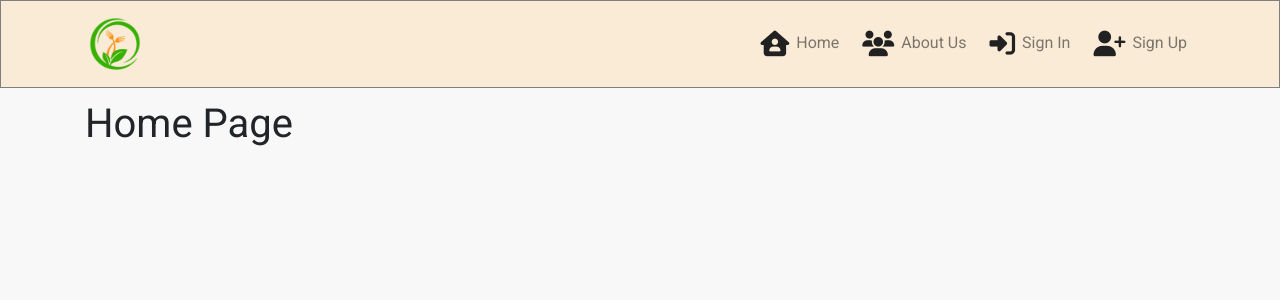
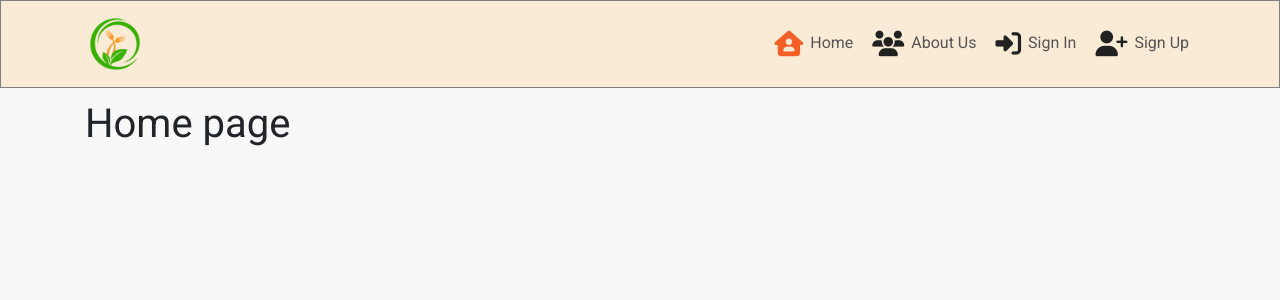
Before and after one commit to Dayasuvagiya/project-5, a React (Create React App) app: page / in a window 1280 px wide. Shown: the top 300 px of the page. Built offline with nearby package versions, Linux system fonts and the light colour scheme.

Commit message:
Added routes to the navbar

```diff
--- a/package.json
+++ b/package.json
@@ -10,7 +10,7 @@
     "react": "^18.2.0",
     "react-bootstrap": "^1.6.3",
     "react-dom": "^18.2.0",
-    "react-router-dom": "^5.3.0",
+    "react-router-dom": "^5.3.4",
     "react-scripts": "5.0.1",
     "web-vitals": "^2.1.4"
   },
--- a/src/App.js
+++ b/src/App.js
@@ -1,7 +1,7 @@
 import styles from "./App.module.css";
 import NavBar from "./components/NavBar";
 import Container from "react-bootstrap/Container";
-import { Route, Switch } from "react-router-dom";
+import {Switch,Route} from 'react-router-dom';
 
 function App() {
   return (
@@ -9,9 +9,11 @@ function App() {
       <NavBar />
       <Container className={styles.Conta}>
         <Switch>
-          <Route exact path="/" render={() => <h1>Home Page</h1>} />
+          <Route exact path="/" render={() => <h1>Home page</h1>} />
           <Route exact path="/aboutus" render={() => <h1>About Us</h1>} />
           <Route exact path="/signin" render={() => <h1>Sign In</h1>} />
+          <Route exact path="/signup" render={() => <h1>Sign Up</h1>} />
+          <Route render={() => <p>Page not found!</p>} />
         </Switch>
       </Container>
     </div>
--- a/src/components/NavBar.js
+++ b/src/components/NavBar.js
@@ -2,29 +2,50 @@ import React from "react";
 import { Navbar, Container, Nav } from "react-bootstrap";
 import logo from "./assets/logo.png";
 import styles from "../styles/Nav.module.css";
+import { NavLink } from "react-router-dom";
 
 const NavBar = () => {
   return (
     <Navbar expand="md" fixed="top" className={styles.NavBar}>
       <Container>
+        <NavLink to="/">
           <Navbar.Brand>
-            <img src={logo} alt='logo' height="60"/>
+            <img src={logo} alt="logo" height="60" />
           </Navbar.Brand>
+        </NavLink>
+
         <Navbar.Toggle aria-controls="basic-navbar-nav" />
         <Navbar.Collapse id="basic-navbar-nav">
           <Nav className="ml-auto text-left">
-            <Nav.Link>
+            <NavLink
+                exact
+                className={styles.NavbarLink}
+                activeClassName={styles.Active}
+                to="/">
               <i className="fa-solid fa-house-user"></i>
-            Home</Nav.Link>
-            <Nav.Link><i className="fa-solid fa-users"></i>
+              Home
+            </NavLink>
+            <NavLink
+                className={styles.NavbarLink}
+                activeClassName={styles.Active}
+                to="/aboutus">
+              <i className="fa-solid fa-users"></i>
               About Us
-            </Nav.Link>
-            <Nav.Link><i className="fa-solid fa-right-to-bracket"></i>
+            </NavLink>
+            <NavLink
+                className={styles.NavbarLink}
+                activeClassName={styles.Active}
+                to="/signin">
+              <i className="fa-solid fa-right-to-bracket"></i>
               Sign In
-            </Nav.Link>
-            <Nav.Link><i className="fa-solid fa-user-plus"></i>
+            </NavLink>
+            <NavLink
+                className={styles.NavbarLink}
+                activeClassName={styles.Active}
+                to="/signup">
+              <i className="fa-solid fa-user-plus"></i>
               Sign Up
-            </Nav.Link>
+            </NavLink>
           </Nav>
         </Navbar.Collapse>
       </Container>
--- a/src/styles/Nav.module.css
+++ b/src/styles/Nav.module.css
@@ -2,3 +2,12 @@
     background-color: antiquewhite;
     border: 1px solid gray;
 }
+
+.NavbarLink {
+   padding: 6px;
+}
+
+.Active i{
+    color: rgb(245, 96, 41);
+
+}
```
Also changed, not shown: 1 other file (tests, documents, lock files or other folders). Lines whose indentation alone changed are shown as unchanged.
